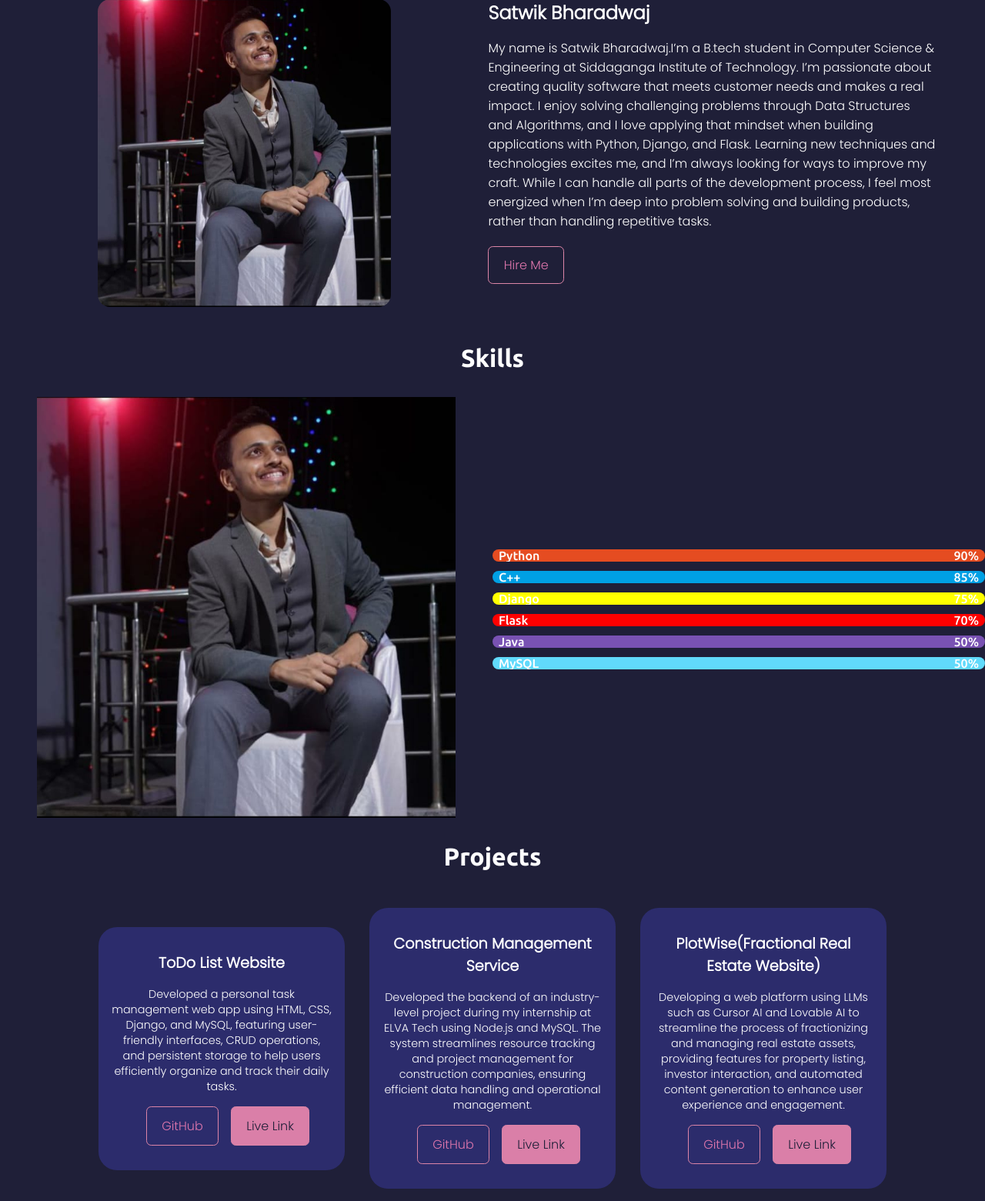
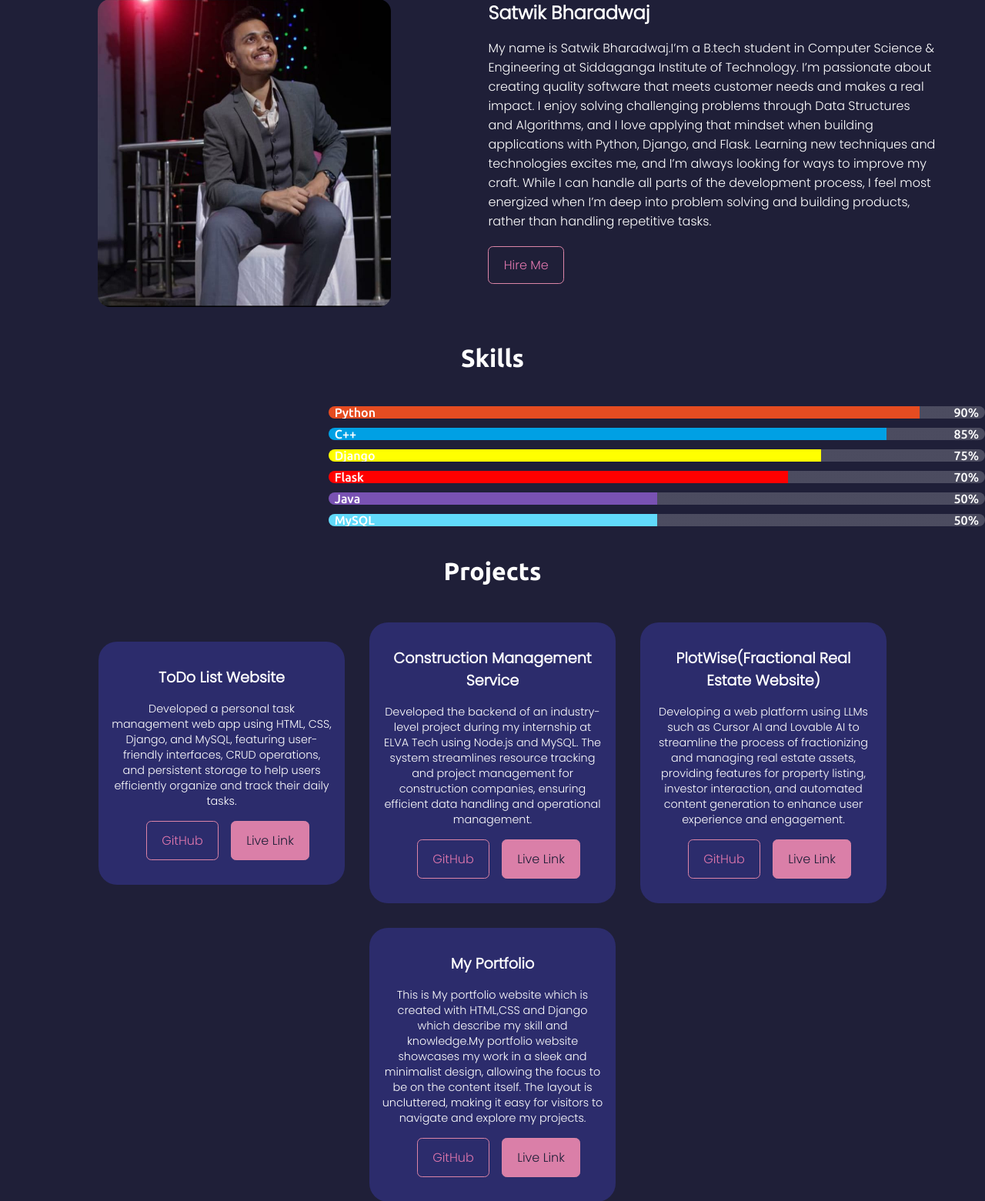
Before and after one commit to Satwik-Bharadwaj/Portfolio-Website, a Django app: template portfolio/base/templates/home.html in a window 1280 px wide; the page is wider, and only the part inside the window is pictured. Shown: the part 1038-2599 px from the top of that part at 77% size. Run offline with Django 5.2, Linux system fonts and the light colour scheme; the template is opened without the code that fills it, so the values that code supplies are empty; some libraries are stand-ins or nearby versions.

Commit message:
Skills: proportional bars via CSS vars; hide duplicate image column

```diff
--- a/portfolio/base/templates/home.html
+++ b/portfolio/base/templates/home.html
@@ -81,9 +81,7 @@
     <section id="skills">
         <h1 class="t-center my-2 t-white f-2">Skills</h1>
         <div class="services-container flex s-around h-50">
-        <div class=" skills-left flex s-center items-center">
-            <img src="{%static 'images/pictwo.jpeg'%}" alt="">
-        </div>
+        <div class=" skills-left flex s-center items-center"></div>
 
         <div class="skills-right flex items-center">
             <div class="skillss-container">
--- a/portfolio/static/images/css/style.css
+++ b/portfolio/static/images/css/style.css
@@ -146,7 +146,7 @@
     display: flex;
     flex-direction: column;
     gap: 12px;
-    width: 50%;
+    width: 100%;
 }
 .skillss-container {
     width: 100%;
@@ -157,75 +157,48 @@
     margin-bottom: 8px;
 }
 .java {
-    width: 90%;
-    height: 1rem;
-    background-color: #e54c21;
-    margin: 1rem 0;
-    border-radius: 12px;
+    --pct: 90%;
+    --bar-color: #e54c21;
 }
 
 .html {
-    width: 90%;
-    height: 1rem;
-    background-color:  #00a0e4;
-    margin: 1rem 0;
-    border-radius: 12px;
+    --pct: 85%;
+    --bar-color: #00a0e4;
 }
 
 .css {
-    width: 80%;
-    height: 1rem;
-    background-color:yellow;
-    margin: 1rem 0;
-    border-radius: 12px;
+    --pct: 75%;
+    --bar-color: yellow;
 }
 
 .js {
-    width: 65%;
-    height: 1rem;
-    background-color:red;
-    margin: 1rem 0;
-    border-radius: 12px;
+    --pct: 70%;
+    --bar-color: red;
 }
 
 .python {
-    width: 50%;
-    height: 1rem;
-    background-color: #7952b3;
-    margin: 1rem 0;
-    border-radius: 12px;
+    --pct: 50%;
+    --bar-color: #7952b3;
 }
 
 .mysql {
-    width: 30%;
-    height: 1rem;
-    background-color: #61dafb;
-    margin: 1rem 0;
-    border-radius: 12px;
+    --pct: 50%;
+    --bar-color: #61dafb;
 }
 
 .flask {
-    width: 40%;
-    height: 1rem;
-    background-color: #000000;
-    margin: 1rem 0;
-    border-radius: 12px;
+    --pct: 60%;
+    --bar-color: #000000;
 }
 
 .frontend {
-    width: 70%;
-    height: 1rem;
-    background-color: #f0db4f;
-    margin: 1rem 0;
-    border-radius: 12px;
+    --pct: 60%;
+    --bar-color: #f0db4f;
 }
 
 .learning {
-    width: 100%;
-    height: 1rem;
-    background-color: #61dbfb;
-    margin: 1rem 0;
-    border-radius: 12px;
+    --pct: 100%;
+    --bar-color: #61dbfb;
 }
 
 .bar {
@@ -234,6 +207,19 @@
     height: 1rem;
     border-radius: 12px;
     overflow: hidden;
+    width: 100%;
+    background: linear-gradient(
+        to right,
+        var(--bar-color, #61dafb) 0%,
+        var(--bar-color, #61dafb) var(--pct, 0%),
+        rgba(255, 255, 255, 0.2) var(--pct, 0%),
+        rgba(255, 255, 255, 0.2) 100%
+    );
+}
+
+/* Hide duplicate skills image column */
+@media (min-width: 0px) {
+    .skills-left { display: none; }
 }
 
 .bar-content {
```
